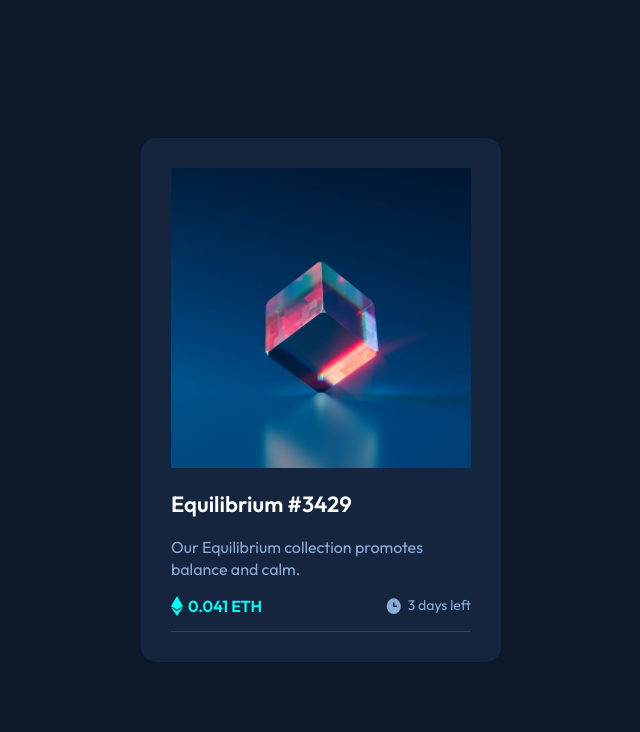
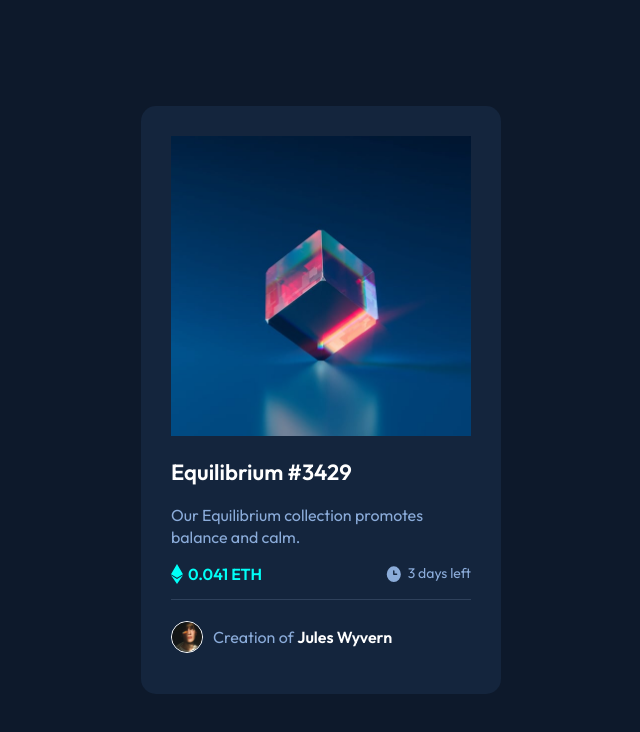
Before and after one commit to murray-williams/nft-preview-card, a React (Create React App) app: page / in a window 1280 px wide. Shown: the top 732 px of the page, without its empty margins (319-959 px from the left). Built offline with nearby package versions, Linux system fonts and the light colour scheme.

Commit message:
Create author details

```diff
--- a/src/components/Card.css
+++ b/src/components/Card.css
@@ -48,3 +48,20 @@
 .card-inner .details .details-right img {
   width: 18px;
 }
+.card-inner .author {
+  display: flex;
+  margin-top: 10px;
+  align-items: center;
+  font-size: 16px;
+}
+.card-inner .author img {
+  width: 30px;
+  height: 30px;
+  border: 1px solid var(--white);
+  border-radius: 50%;
+  margin-right: 10px;
+}
+.card-inner .author span {
+  color: var(--white);
+  font-weight: 600;
+}
--- a/src/components/Card.js
+++ b/src/components/Card.js
@@ -1,6 +1,7 @@
 import NFT from '../assets/image-equilibrium.jpg'
 import ETHIcon from '../assets/icon-ethereum.svg'
 import ClockIcon from '../assets/icon-clock.svg'
+import Avatar from '../assets/image-avatar.png'
 
 // styles
 import './Card.css'
@@ -22,7 +23,12 @@ export default function Card() {
             <span>3 days left</span>
           </div>
         </div>
-        <div className="author"></div>
+        <div className="author">
+          <img src={Avatar} alt="Jules Wyvern" />
+          <p>
+            Creation of <span>Jules Wyvern</span>
+          </p>
+        </div>
       </div>
     </div>
   )
```
